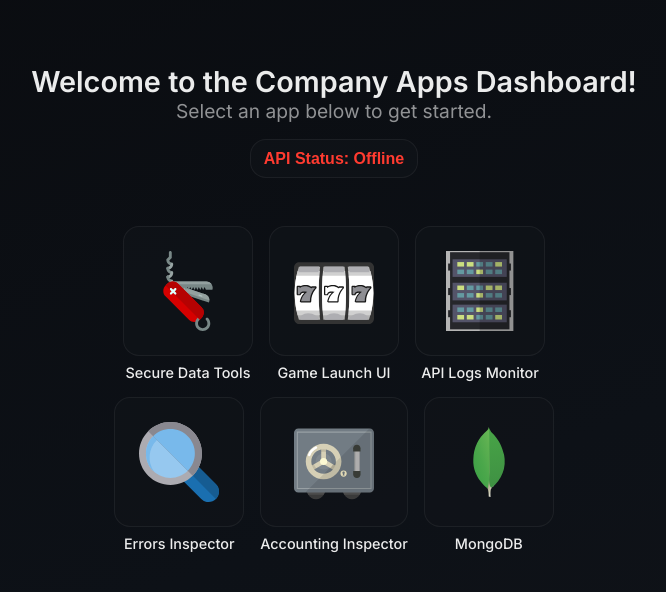
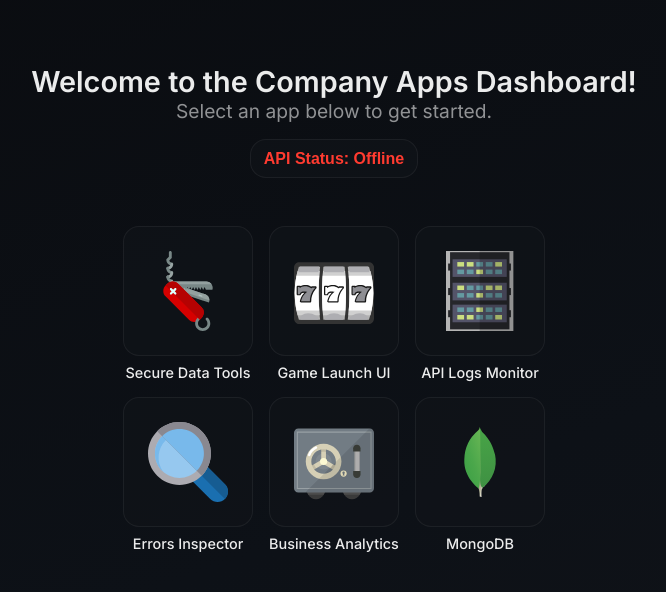
Before and after one commit to dimitarraychev/linux-home-page, a React (Vite) app: page / in a window 1280 px wide. Shown: the top 592 px of the page, without its empty margins (306-972 px from the left). Built offline with nearby package versions, Linux system fonts and the light colour scheme; no server answers.

Commit message:
updated name and path for business analytics

```diff
--- a/src/App.tsx
+++ b/src/App.tsx
@@ -4,7 +4,7 @@
 import launchLogo from "./assets/game-launch-ui-logo.svg";
 import logsLogo from "./assets/api-logs-monitor-logo.svg";
 import errorsInspectorLogo from "./assets/errors-inspector-logo.svg";
-import accountingInspectorLogo from "./assets/accounting-inspector-logo.svg";
+import businessAnalyticsLogo from "./assets/business-analytics-logo.svg";
 import mongoLogo from "./assets/mongo-logo.svg";
 import ApiStatus from "./components/ApiStatus/ApiStatus";
 
@@ -38,9 +38,9 @@
           path="/errors-inspector/"
         />
         <Application
-          icon={accountingInspectorLogo}
-          title="Accounting Inspector"
-          path="/accounting-inspector/"
+          icon={businessAnalyticsLogo}
+          title="Business Analytics"
+          path="/business-analytics/"
         />
         <Application icon={mongoLogo} title="MongoDB" path="/mongo/" />
       </div>
```
Also changed, not shown: src/assets/business-analytics-logo.svg (renamed from src/assets/accounting-inspector-logo.svg).
